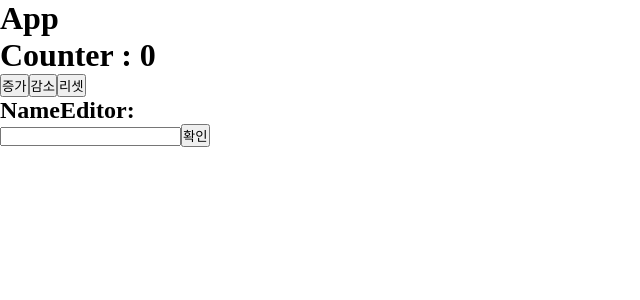
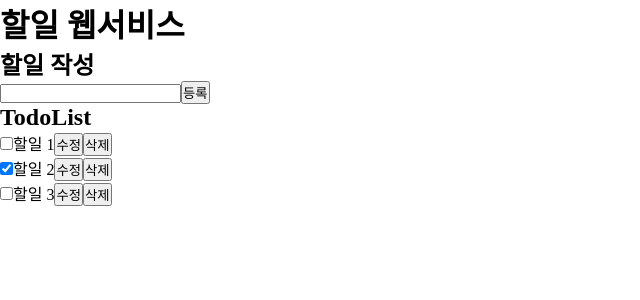
Before and after one commit to yachea/til_vite_ts, a React (Vite) app: page / in a window 1280 px wide. Shown: the top 300 px of the page, without its empty margins (0-640 px from the left). Built offline with nearby package versions, Linux system fonts and the light colour scheme.

Commit message:
[docs] useState의 이해

```diff
--- a/src/App.tsx
+++ b/src/App.tsx
@@ -1,12 +1,51 @@
-import Counter from './components/Counter';
-import NameEditor from './components/NameEditor';
+import { useState } from 'react';
+import TodoWrite from './components/todos/TodoWrite';
+import type { TodoType } from './types/TodoType';
+import TodoList from './components/todos/TodoList';
+
+// 초기 값
+const initialTodos: TodoType[] = [
+  { id: '1', title: '할일 1', completed: false },
+  { id: '2', title: '할일 2', completed: true },
+  { id: '3', title: '할일 3', completed: false },
+];
 
 function App() {
+  const [todos, setTodos] = useState<TodoType[]>(initialTodos);
+  // todos 업데이트 하기
+  const addTodo = (newTodo: TodoType): void => {
+    setTodos([newTodo, ...todos]);
+  };
+  // todo completed 토글하기
+  const toggleTodo = (id: string): void => {
+    const arr = todos.map(item =>
+      item.id === id ? { ...item, completed: !item.completed } : item,
+    );
+    setTodos(arr);
+  };
+  // todo 삭제하기
+  const deleteTodo = (id: string): void => {
+    const arr = todos.filter(item => item.id !== id);
+    setTodos(arr);
+  };
+  // todo 수정하기
+  const editTodo = (id: string, editTitle: string): void => {
+    const arr = todos.map(item => (item.id === id ? { ...item, title: editTitle } : item));
+    setTodos(arr);
+  };
+
   return (
     <div>
-      <h1>App</h1>
-      <Counter />
-      <NameEditor />
+      <h1>할일 웹서비스</h1>
+      <div>
+        <TodoWrite addTodo={addTodo} />
+        <TodoList
+          todos={todos}
+          toggleTodo={toggleTodo}
+          editTodo={editTodo}
+          deleteTodo={deleteTodo}
+        />
+      </div>
     </div>
   );
 }
--- /dev/null
+++ b/src/components/todos/TodoItem.tsx
@@ -0,0 +1,59 @@
+import { useEffect, useState } from 'react';
+import type { TodoType } from '../../types/TodoType';
+
+type TodoItemProps = {
+  todo: TodoType;
+  toggleTodo: (id: string) => void;
+  editTodo: (id: string, editTitle: string) => void;
+  deleteTodo: (id: string) => void;
+};
+
+const TodoItem = ({ todo, toggleTodo, editTodo, deleteTodo }: TodoItemProps): JSX.Element => {
+  // 수정중인지
+  const [isEdit, setIsEdit] = useState<boolean>(false);
+  const [editTitle, setEditTitle] = useState<string>(todo.title);
+  const handleChangeTitle = (e: React.ChangeEvent<HTMLInputElement>): void => {
+    setEditTitle(e.target.value);
+  };
+  const handleKeyDown = (e: React.KeyboardEvent<HTMLInputElement>): void => {
+    if (e.key === 'Enter') {
+      handleEditSave();
+    }
+  };
+  const handleEditSave = (): void => {
+    if (editTitle.trim()) {
+      editTodo(todo.id, editTitle);
+      setEditTitle('');
+      setIsEdit(false);
+    }
+  };
+  const handleEditCancel = (): void => {
+    setEditTitle(todo.title);
+    setIsEdit(false);
+  };
+  return (
+    <li>
+      {isEdit ? (
+        <>
+          <input
+            type="text"
+            value={editTitle}
+            onChange={e => handleChangeTitle(e)}
+            onKeyDown={e => handleKeyDown(e)}
+          />
+          <button onClick={handleEditSave}>저장</button>
+          <button onClick={handleEditCancel}>취소</button>
+        </>
+      ) : (
+        <>
+          <input type="checkbox" checked={todo.completed} onChange={() => toggleTodo(todo.id)} />
+          <span>{todo.title}</span>
+          <button onClick={() => setIsEdit(true)}>수정</button>
+          <button onClick={() => deleteTodo(todo.id)}>삭제</button>
+        </>
+      )}
+    </li>
+  );
+};
+
+export default TodoItem;
--- /dev/null
+++ b/src/components/todos/TodoList.tsx
@@ -0,0 +1,30 @@
+import type { TodoType } from '../../types/TodoType';
+import TodoItem from './TodoItem';
+
+type TodoListProps = {
+  todos: TodoType[];
+  toggleTodo: (id: string) => void;
+  editTodo: (id: string, editTitle: string) => void;
+  deleteTodo: (id: string) => void;
+};
+
+const TodoList = ({ todos, toggleTodo, editTodo, deleteTodo }: TodoListProps): JSX.Element => {
+  return (
+    <div>
+      <h2>TodoList</h2>
+      <ul>
+        {todos.map((item: any) => (
+          <TodoItem
+            key={item.id}
+            todo={item}
+            toggleTodo={toggleTodo}
+            editTodo={editTodo}
+            deleteTodo={deleteTodo}
+          ></TodoItem>
+        ))}
+      </ul>
+    </div>
+  );
+};
+
+export default TodoList;
--- /dev/null
+++ b/src/components/todos/TodoWrite.tsx
@@ -0,0 +1,44 @@
+import { useState } from 'react';
+import type { TodoType } from '../../types/TodoType';
+
+type TodoWriteProps = {
+  childres?: React.ReactNode;
+  addTodo: (newTodo: TodoType) => void;
+};
+
+const TodoWrite = ({ addTodo }: TodoWriteProps): JSX.Element => {
+  const [title, setTitle] = useState<string>('');
+  const handleChange = (e: React.ChangeEvent<HTMLInputElement>): void => {
+    setTitle(e.target.value);
+  };
+  const handleKeyDown = (e: React.KeyboardEvent<HTMLInputElement>): void => {
+    if (e.key === 'Enter') {
+      handleSave();
+    }
+  };
+  const handleSave = (): void => {
+    if (title.trim()) {
+      // 업데이트 시키기
+      const newTodo: TodoType = { id: Date.now().toString(), title: title, completed: false };
+      addTodo(newTodo);
+      setTitle('');
+    }
+  };
+
+  return (
+    <div>
+      <h2>할일 작성</h2>
+      <div>
+        <input
+          type="text"
+          value={title}
+          onChange={e => handleChange(e)}
+          onKeyDown={e => handleKeyDown(e)}
+        />
+        <button onClick={handleSave}>등록</button>
+      </div>
+    </div>
+  );
+};
+
+export default TodoWrite;
--- a/src/main.tsx
+++ b/src/main.tsx
@@ -1,5 +1,5 @@
 import { createRoot } from 'react-dom/client';
-import App from './App.tsx';
 import './index.css';
+import App from './App';
 
 createRoot(document.getElementById('root')!).render(<App />);
--- /dev/null
+++ b/src/types/TodoType.ts
@@ -0,0 +1 @@
+export type TodoType = { id: string; title: string; completed: boolean };
```
Also changed, not shown: src/components/User.tsx (added, +43 -0 lines), 1 other file (tests, documents, lock files or other folders).
